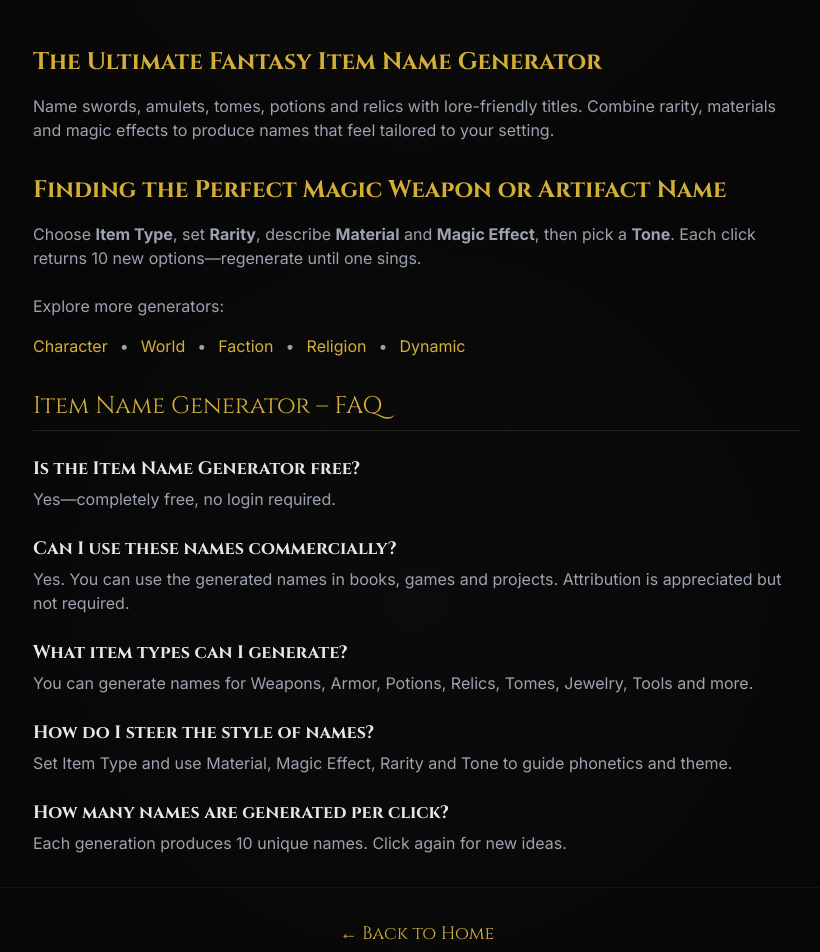
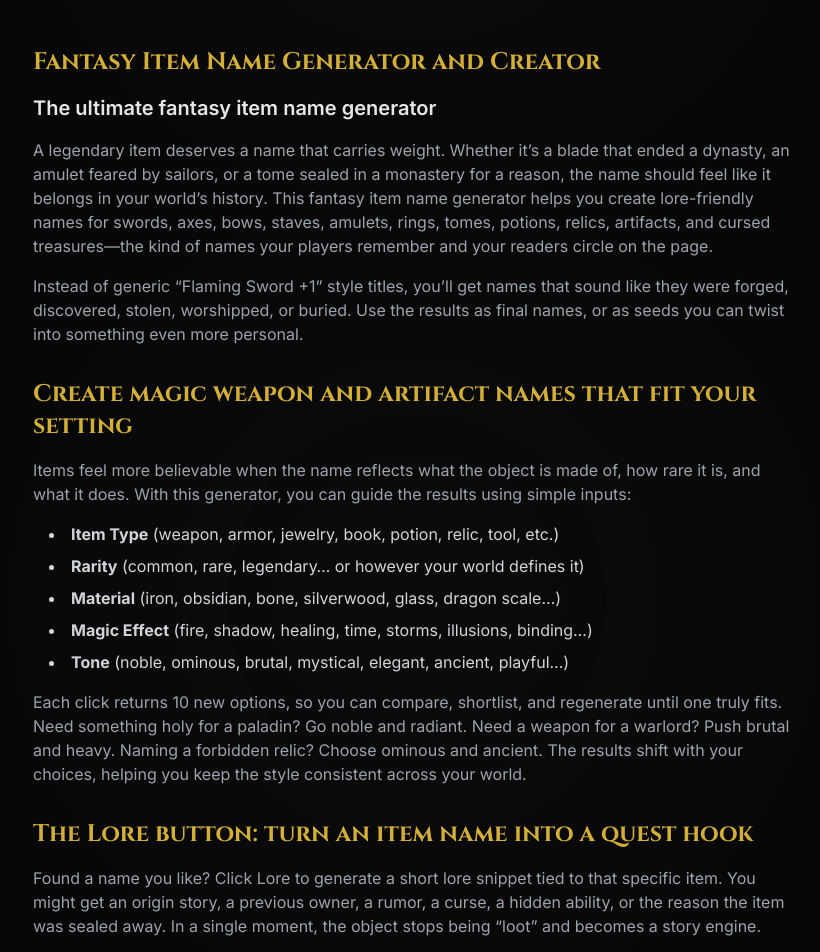
Before and after one commit to JiriTill/fantasytools, a React (Vite) app in the folder client/: page /item in a window 1280 px wide. Shown: the part 1400-2352 px from the top of the page, without its empty margins (223-1043 px from the left). Built offline with nearby package versions, Linux system fonts and the light colour scheme.

Commit message:
Update Item generator SEO content and add RelatedGenerators

```diff
--- a/client/src/pages/Item.jsx
+++ b/client/src/pages/Item.jsx
@@ -6,6 +6,7 @@ import ShareGeneratedName from '../components/ShareGeneratedName';
 import Footer from '../components/Footer';
 import AmazonAffiliate from '../components/AmazonAffiliate';
 import SingleAffiliateBox from '../components/SingleAffiliateBox';
+import RelatedGenerators from '../components/RelatedGenerators';
 
 export default function Item() {
   const [form, setForm] = useState({
@@ -307,29 +308,50 @@ Rules:
           {/* SEO content + internal links */}
           <div className="w-full max-w-3xl text-left space-y-8 text-gray-400">
             <div className="prose prose-invert max-w-none">
-              <h2 className="text-fantasy-gold text-2xl font-bold mb-4">The Ultimate Fantasy Item Name Generator</h2>
-              <p>
-                Name swords, amulets, tomes, potions and relics with lore-friendly titles. Combine rarity, materials and magic effects to
-                produce names that feel tailored to your setting.
+              <h2 className="text-fantasy-gold text-2xl font-bold mb-4">Fantasy Item Name Generator and Creator</h2>
+              <p className="text-xl text-gray-200 mb-4 font-semibold">The ultimate fantasy item name generator</p>
+
+              <p className="mb-4">
+                A legendary item deserves a name that carries weight. Whether it’s a blade that ended a dynasty, an amulet feared by sailors, or a tome sealed in a monastery for a reason, the name should feel like it belongs in your world’s history. This fantasy item name generator helps you create lore-friendly names for swords, axes, bows, staves, amulets, rings, tomes, potions, relics, artifacts, and cursed treasures—the kind of names your players remember and your readers circle on the page.
               </p>
 
-              <h2 className="text-fantasy-gold text-2xl font-bold mt-8 mb-4">Finding the Perfect Magic Weapon or Artifact Name</h2>
-              <p>
-                Choose <strong>Item Type</strong>, set <strong>Rarity</strong>, describe <strong>Material</strong> and <strong>Magic Effect</strong>,
-                then pick a <strong>Tone</strong>. Each click returns 10 new options—regenerate until one sings.
+              <p className="mb-4">
+                Instead of generic “Flaming Sword +1” style titles, you’ll get names that sound like they were forged, discovered, stolen, worshipped, or buried. Use the results as final names, or as seeds you can twist into something even more personal.
               </p>
 
-              <p className="mt-6">
-                Explore more generators:
-                <div className="flex flex-wrap gap-3 mt-4">
-                  <Link className="text-fantasy-gold hover:underline" to="/character">Character</Link> •
-                  <Link className="text-fantasy-gold hover:underline" to="/world">World</Link> •
-                  <Link className="text-fantasy-gold hover:underline" to="/faction">Faction</Link> •
-                  <Link className="text-fantasy-gold hover:underline" to="/religion">Religion</Link> •
-                  <Link className="text-fantasy-gold hover:underline" to="/dynamic">Dynamic</Link>
-                </div>
+              <h2 className="text-fantasy-gold text-2xl font-bold mt-8 mb-4">Create magic weapon and artifact names that fit your setting</h2>
+
+              <p className="mb-4">
+                Items feel more believable when the name reflects what the object is made of, how rare it is, and what it does. With this generator, you can guide the results using simple inputs:
               </p>
+
+              <ul className="list-disc list-inside mb-4 ml-4 space-y-2 text-gray-300">
+                <li><strong>Item Type</strong> (weapon, armor, jewelry, book, potion, relic, tool, etc.)</li>
+                <li><strong>Rarity</strong> (common, rare, legendary… or however your world defines it)</li>
+                <li><strong>Material</strong> (iron, obsidian, bone, silverwood, glass, dragon scale…)</li>
+                <li><strong>Magic Effect</strong> (fire, shadow, healing, time, storms, illusions, binding…)</li>
+                <li><strong>Tone</strong> (noble, ominous, brutal, mystical, elegant, ancient, playful…)</li>
+              </ul>
+
+              <p className="mb-4">
+                Each click returns 10 new options, so you can compare, shortlist, and regenerate until one truly fits. Need something holy for a paladin? Go noble and radiant. Need a weapon for a warlord? Push brutal and heavy. Naming a forbidden relic? Choose ominous and ancient. The results shift with your choices, helping you keep the style consistent across your world.
+              </p>
+
+              <h2 className="text-fantasy-gold text-2xl font-bold mt-8 mb-4">The Lore button: turn an item name into a quest hook</h2>
+
+              <p className="mb-4">
+                Found a name you like? Click Lore to generate a short lore snippet tied to that specific item. You might get an origin story, a previous owner, a rumor, a curse, a hidden ability, or the reason the item was sealed away. In a single moment, the object stops being “loot” and becomes a story engine.
+              </p>
+
+              <p className="mb-4">
+                For DMs, this is perfect for instant side quests: a stolen relic, a rival claimant, a missing key, a prophecy, or a temple that wants the artifact back. For writers and designers, Lore gives you quick flavor that makes items feel ancient and meaningful—like they existed before the story began.
+              </p>
+
+              <h2 className="text-fantasy-gold text-2xl font-bold mt-8 mb-4">Name the object, click Lore, and let the item earn its legend</h2>
             </div>
+
+            {/* Related Generators Block */}
+            <RelatedGenerators current="/item" />
 
             {/* VISIBLE FAQ (must match JSON-LD above) */}
             <section id="faq" className="mt-10">
```
